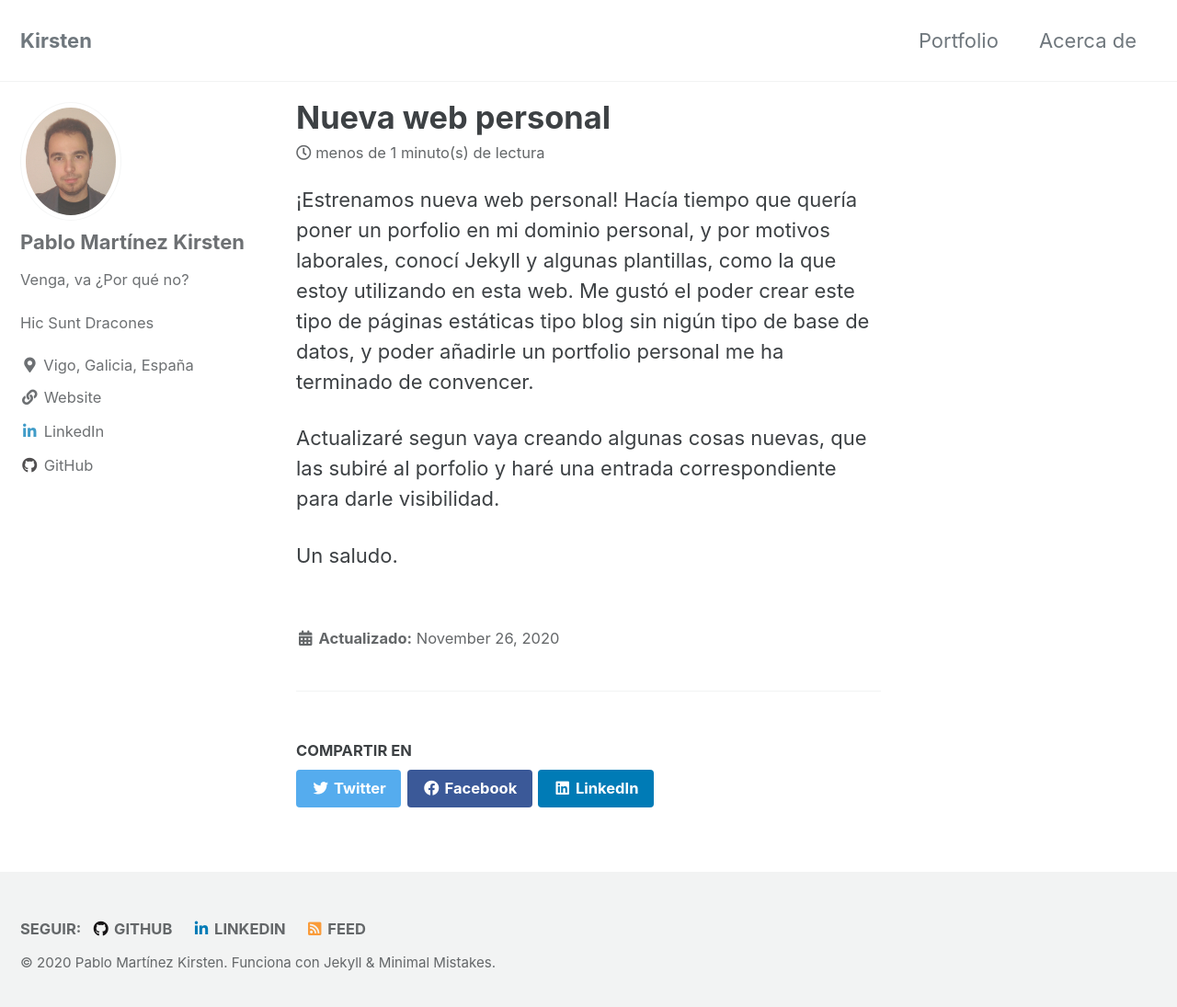
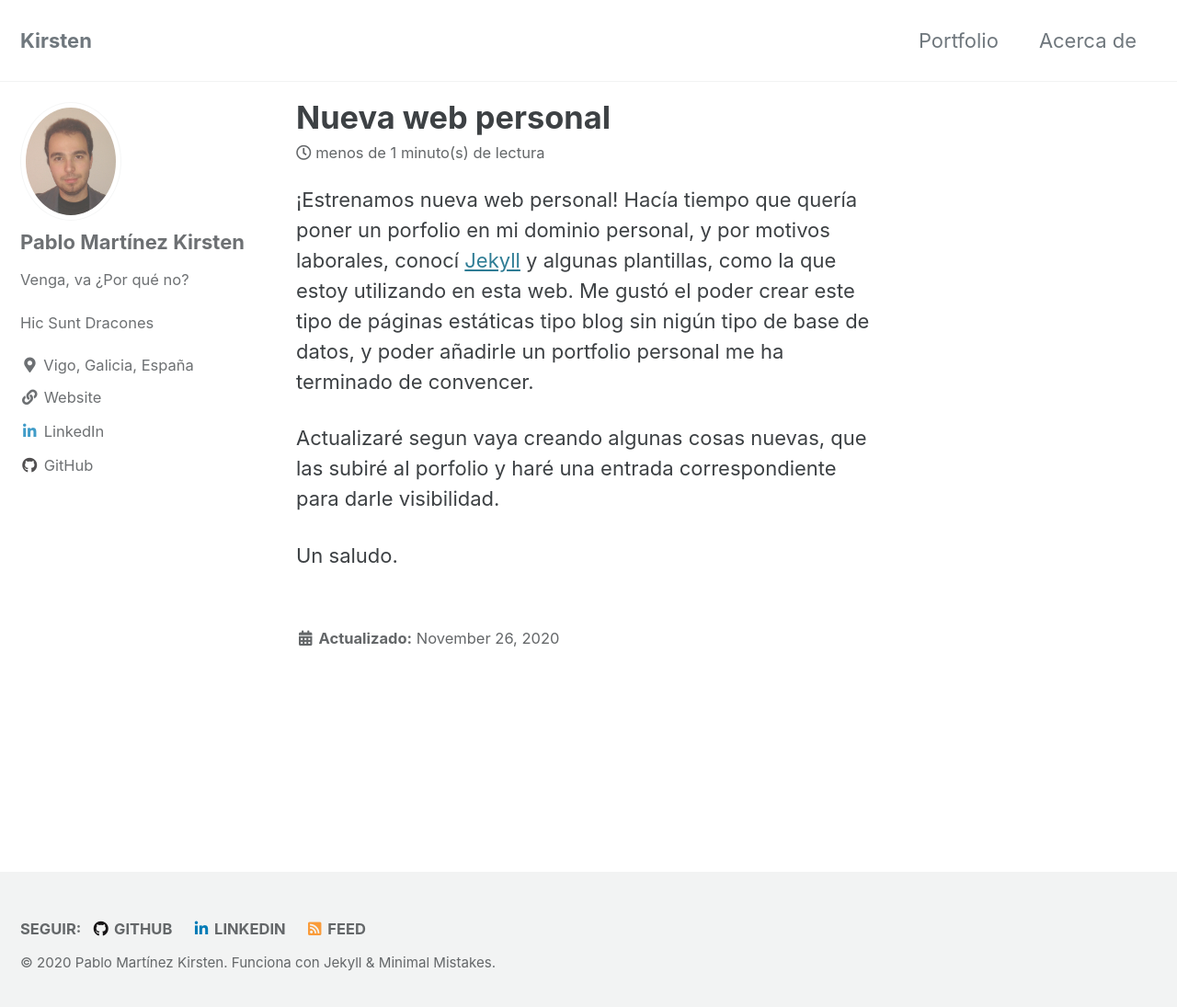
Before and after one commit to pmkirsten/pmkirsten.github.io, a Jekyll site: the page built from _posts/2020-11-26-nuevo-blog.md, in a window 1280 px wide and 1103 px high. Shown: the top 1095 px of the window at 92% size. Built offline with Jekyll 4.4.1, drawn with Linux system fonts in a browser that asks for light colours; cached includes are drawn as plain includes; some of the changed lines change nothing that is shown.

Commit message:
Actualización

```diff
--- a/_config.yml
+++ b/_config.yml
@@ -285,7 +285,7 @@
       author_profile: true
       read_time: true
       comments: false
-      share: true
+      share: false
       related: false
 
 collections:
--- a/_posts/2020-11-26-nuevo-blog.md
+++ b/_posts/2020-11-26-nuevo-blog.md
@@ -3,7 +3,7 @@
 author_profile: true
 ---
 
-¡Estrenamos nueva web personal! Hacía tiempo que quería poner un porfolio en mi dominio personal, y por motivos laborales, conocí Jekyll y algunas plantillas, como la que estoy utilizando en esta web. Me gustó el poder crear este tipo de páginas estáticas tipo blog sin nigún tipo de base de datos, y poder añadirle un portfolio personal me ha terminado de convencer.
+¡Estrenamos nueva web personal! Hacía tiempo que quería poner un porfolio en mi dominio personal, y por motivos laborales, conocí [Jekyll](https://jekyllrb.com/) y algunas plantillas, como la que estoy utilizando en esta web. Me gustó el poder crear este tipo de páginas estáticas tipo blog sin nigún tipo de base de datos, y poder añadirle un portfolio personal me ha terminado de convencer.
 
 Actualizaré segun vaya creando algunas cosas nuevas, que las subiré al porfolio y haré una entrada correspondiente para darle visibilidad.
 
```
